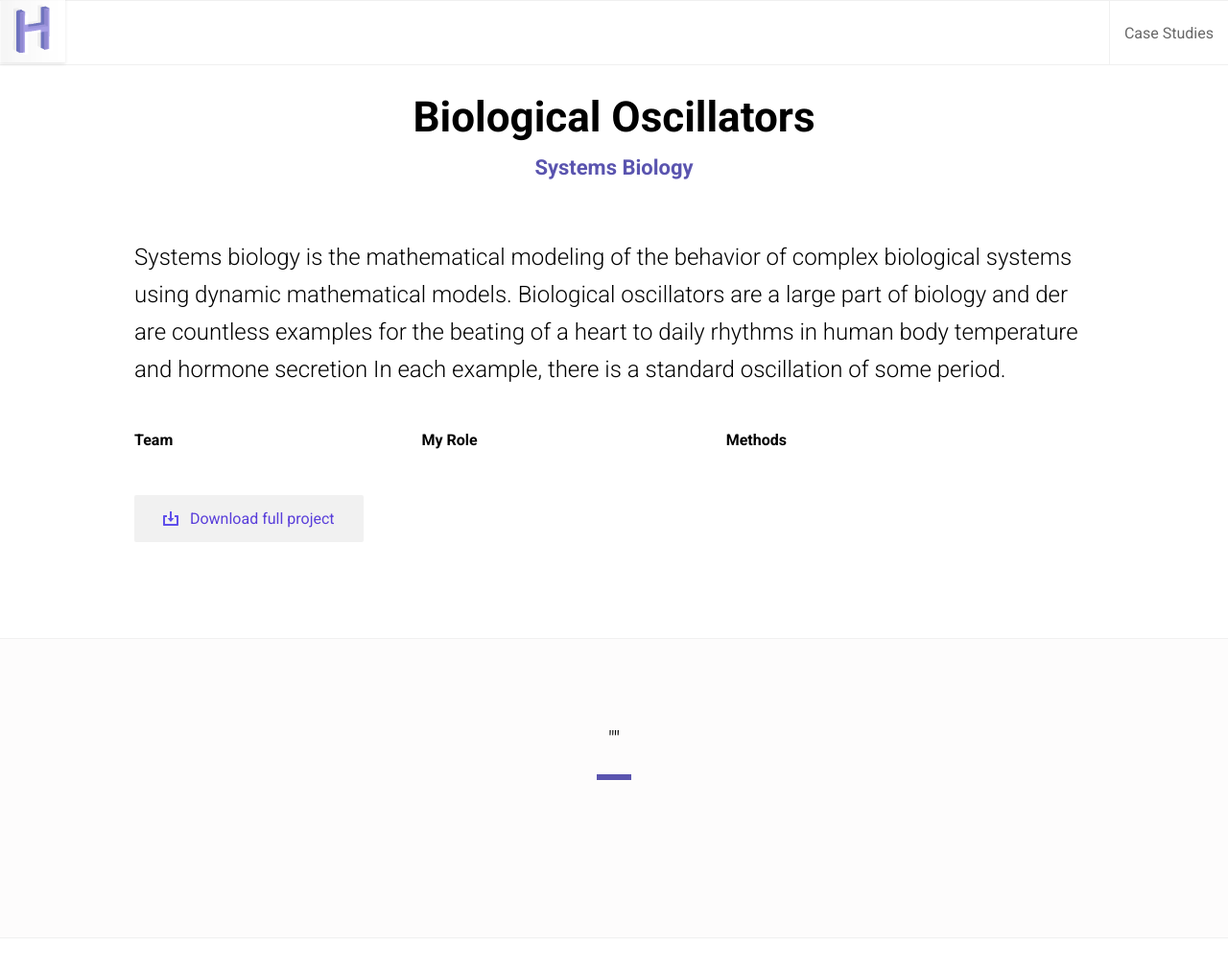
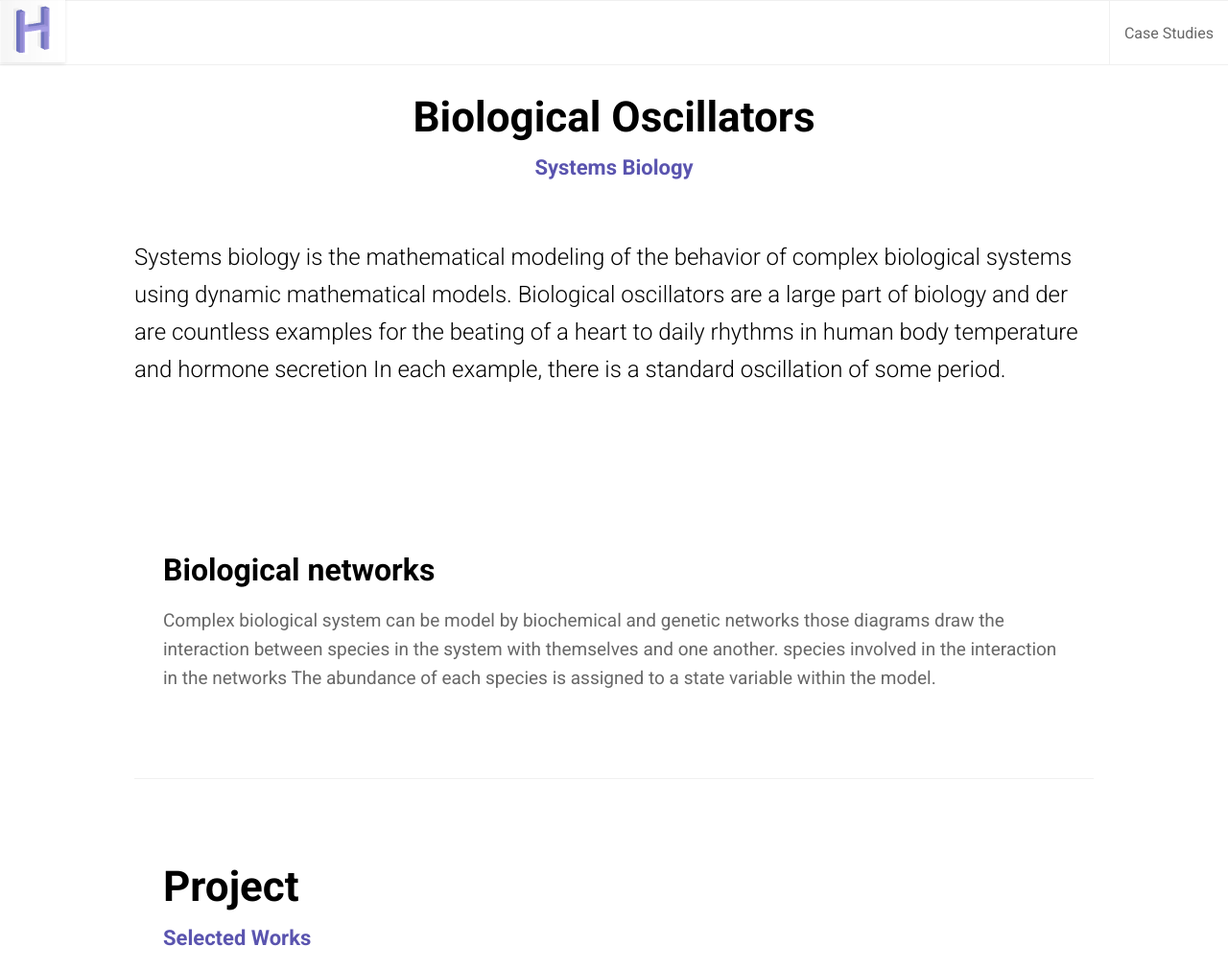
Before and after one commit to houssemkihal/houssemkihal.github.io, a plain HTML site: page biological_oscillators/index.html in a window 1280 px wide. Shown: the top 1011 px of the page at 96% size. Drawn offline with Linux system fonts and the light colour scheme.

Commit message:
Add files via upload

```diff
--- a/biological_oscillators/index.html
+++ b/biological_oscillators/index.html
@@ -35,48 +35,7 @@
         <h2 class="subtitle" style="text-align: center;">Systems Biology</h2>
         <img src="img/featured-tedx.jpg" alt="">
         <p class="summary">Systems biology is the mathematical modeling of the behavior of complex biological systems using dynamic mathematical models. Biological oscillators are a large part of biology and der are countless examples for the beating of a heart to daily rhythms in human body temperature and hormone secretion In each example, there is a standard oscillation of some period.</p>
-        <div class="case-details">
-            <div class="case-details-item">
-                <p><strong>Team</strong>
 
-                </p>
-            </div>
-            <div class="case-details-item">
-                <p><strong>My Role</strong>
-
-                </p>
-            </div>
-            <div class="case-details-item">
-                <p><strong>Methods</strong>
-
-                </p>
-            </div>
-        </div>
-        <h1 style="color: black; font-family: merriweather; font-size: 26px; line-height: 1.7em; margin-top: 20px;"></h1>
-        <div class="case-links">
-
-
-            <div class="link-div">
-                <a href="cope.pdf" target="blank" class="case-detail-link">
-
-                    <img style="top:1.8px;" src="https://houssemkihal.github.io/svg/download.svg">
-
-                    Download full project
-                </a>
-            </div>
-
-        </div>
-    </div>
-</section>
-        <section class="testimonial" style="background:#fdfcfc;">
-    <div class="results-content">
-        <h1>""</h1>
-        <hr>
-        <img src="img/" alt="">
-        <h2></h2>
-        <h3></h3>
-    </div>
-</section>
 
         <section>
             <div class="content-case-study">
```
